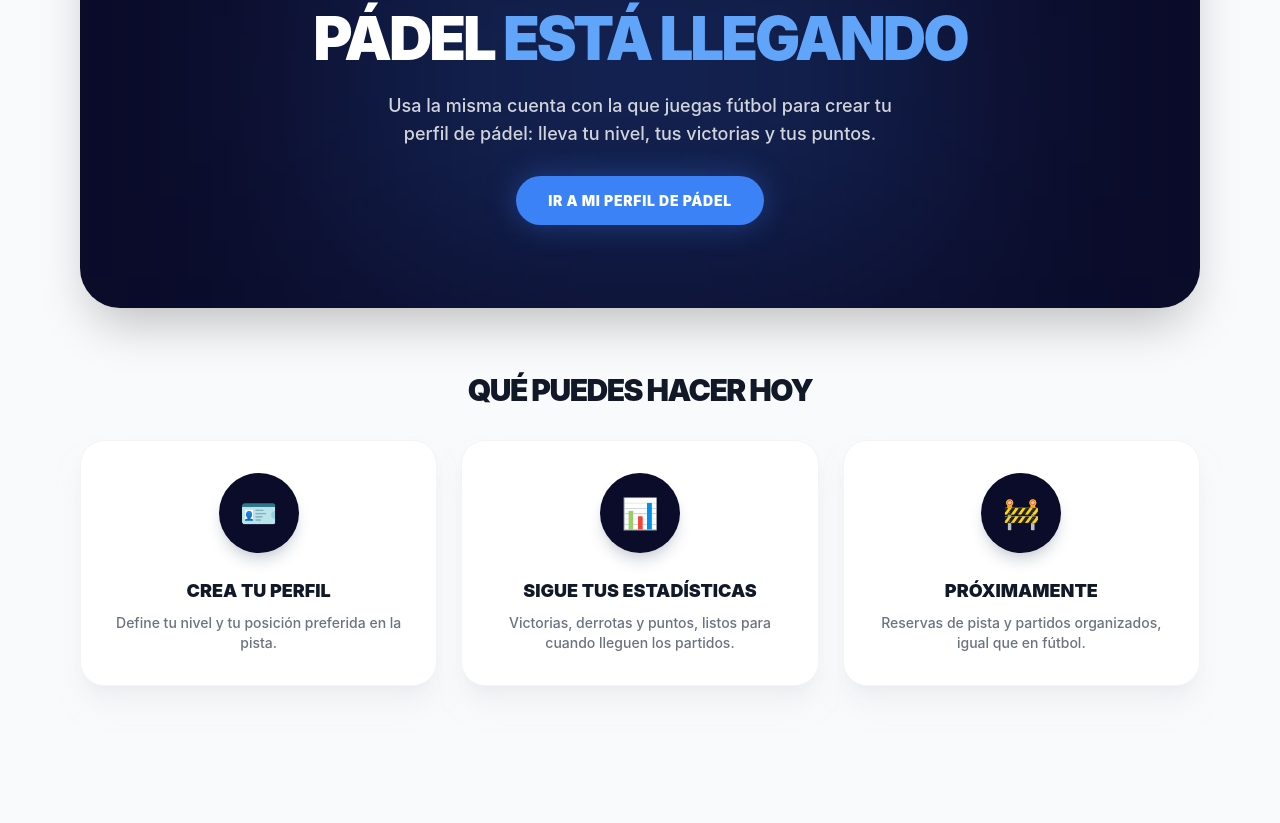
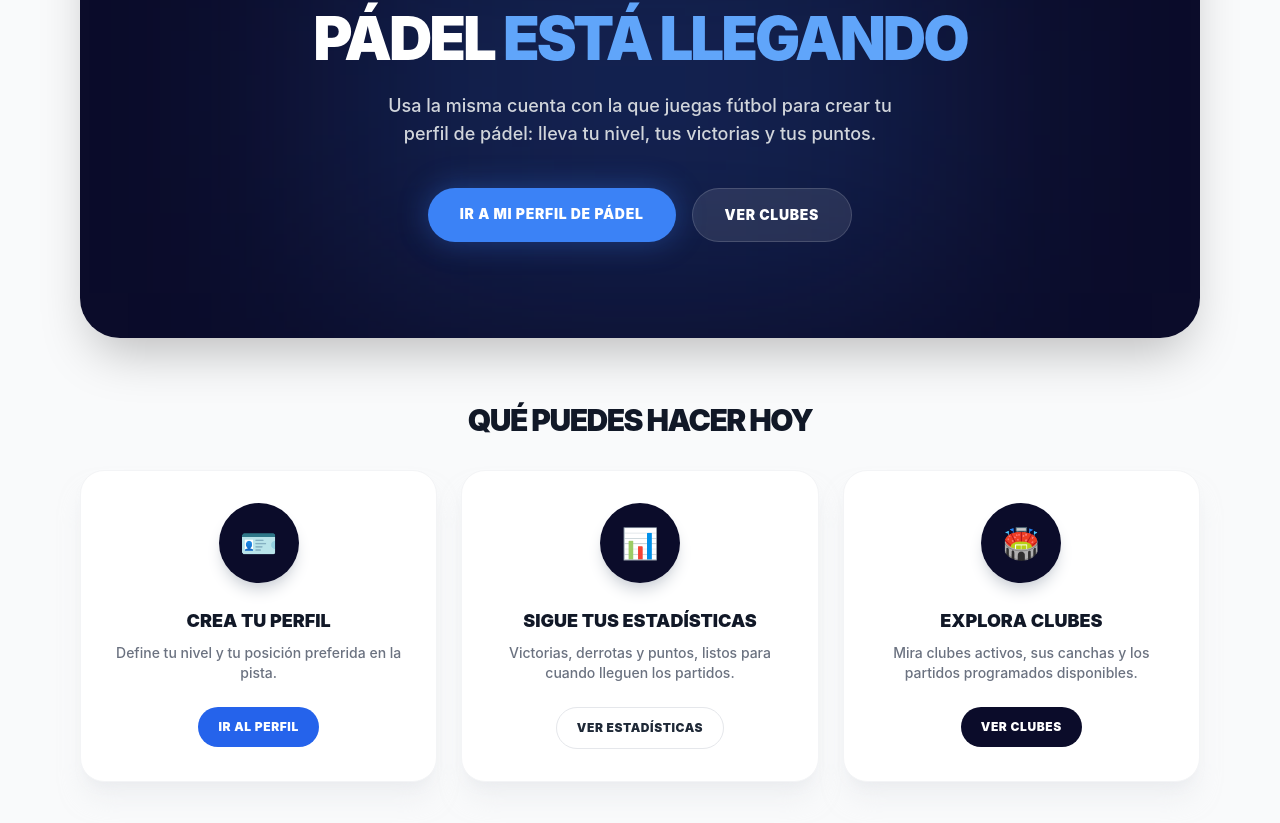
Before and after one commit to pietrovp/SPORTS-HUB, a Next.js app in the folder futbol-app/futbol-app/: page /padel in a window 1280 px wide. Shown: the part 249-1072 px from the top of the page. Before the commit the page ends 1015 px from the top, so only its background shows below. Built offline with nearby package versions, Linux system fonts and the light colour scheme.

Commit message:
Update page.js

```diff
--- a/futbol-app/futbol-app/app/padel/page.js
+++ b/futbol-app/futbol-app/app/padel/page.js
@@ -22,12 +22,19 @@ export default function PadelHome() {
             lleva tu nivel, tus victorias y tus puntos.
           </p>
 
-          <div className="mt-10">
+          <div className="mt-10 flex flex-col sm:flex-row gap-4">
             <Link
               href="/padel/perfil"
               className="px-8 py-4 bg-blue-500 text-white font-black uppercase tracking-wider rounded-full text-sm hover:bg-blue-400 transition-all transform hover:scale-105 shadow-[0_0_30px_rgba(59,130,246,0.35)]"
             >
               Ir a mi perfil de pádel
+            </Link>
+
+            <Link
+              href="/padel/clubes"
+              className="px-8 py-4 bg-white/10 border border-white/15 text-white font-black uppercase tracking-wider rounded-full text-sm hover:bg-white/15 transition-all"
+            >
+              Ver clubes
             </Link>
           </div>
         </div>
@@ -38,35 +45,57 @@ export default function PadelHome() {
         <h2 className="text-2xl md:text-3xl font-black text-gray-900 uppercase tracking-tighter mb-8">
           Qué puedes hacer hoy
         </h2>
+
         <div className="grid grid-cols-1 md:grid-cols-3 gap-6">
-          {[
-            {
-              icon: "🪪",
-              title: "Crea tu perfil",
-              desc: "Define tu nivel y tu posición preferida en la pista.",
-            },
-            {
-              icon: "📊",
-              title: "Sigue tus estadísticas",
-              desc: "Victorias, derrotas y puntos, listos para cuando lleguen los partidos.",
-            },
-            {
-              icon: "🚧",
-              title: "Próximamente",
-              desc: "Reservas de pista y partidos organizados, igual que en fútbol.",
-            },
-          ].map((item, i) => (
-            <div
-              key={i}
-              className="bg-white rounded-3xl p-8 shadow-xl shadow-gray-200/50 border border-gray-100 flex flex-col items-center text-center"
+          <div className="bg-white rounded-3xl p-8 shadow-xl shadow-gray-200/50 border border-gray-100 flex flex-col items-center text-center">
+            <div className="w-20 h-20 rounded-full bg-[#0B0C2A] flex items-center justify-center mb-6 shadow-lg shadow-gray-300 text-3xl">
+              🪪
+            </div>
+            <h3 className="font-black text-lg text-gray-900 uppercase">Crea tu perfil</h3>
+            <p className="text-gray-500 text-sm font-medium mt-2">
+              Define tu nivel y tu posición preferida en la pista.
+            </p>
+            <Link
+              href="/padel/perfil"
+              className="mt-6 inline-flex items-center justify-center rounded-full bg-blue-600 px-5 py-3 text-xs font-black uppercase tracking-wider text-white transition hover:bg-blue-700"
             >
-              <div className="w-20 h-20 rounded-full bg-[#0B0C2A] flex items-center justify-center mb-6 shadow-lg shadow-gray-300 text-3xl">
-                {item.icon}
-              </div>
-              <h3 className="font-black text-lg text-gray-900 uppercase">{item.title}</h3>
-              <p className="text-gray-500 text-sm font-medium mt-2">{item.desc}</p>
+              Ir al perfil
+            </Link>
+          </div>
+
+          <div className="bg-white rounded-3xl p-8 shadow-xl shadow-gray-200/50 border border-gray-100 flex flex-col items-center text-center">
+            <div className="w-20 h-20 rounded-full bg-[#0B0C2A] flex items-center justify-center mb-6 shadow-lg shadow-gray-300 text-3xl">
+              📊
             </div>
-          ))}
+            <h3 className="font-black text-lg text-gray-900 uppercase">
+              Sigue tus estadísticas
+            </h3>
+            <p className="text-gray-500 text-sm font-medium mt-2">
+              Victorias, derrotas y puntos, listos para cuando lleguen los partidos.
+            </p>
+            <Link
+              href="/padel/perfil"
+              className="mt-6 inline-flex items-center justify-center rounded-full border border-gray-200 bg-white px-5 py-3 text-xs font-black uppercase tracking-wider text-gray-800 transition hover:bg-gray-50"
+            >
+              Ver estadísticas
+            </Link>
+          </div>
+
+          <div className="bg-white rounded-3xl p-8 shadow-xl shadow-gray-200/50 border border-gray-100 flex flex-col items-center text-center">
+            <div className="w-20 h-20 rounded-full bg-[#0B0C2A] flex items-center justify-center mb-6 shadow-lg shadow-gray-300 text-3xl">
+              🏟️
+            </div>
+            <h3 className="font-black text-lg text-gray-900 uppercase">Explora clubes</h3>
+            <p className="text-gray-500 text-sm font-medium mt-2">
+              Mira clubes activos, sus canchas y los partidos programados disponibles.
+            </p>
+            <Link
+              href="/padel/clubes"
+              className="mt-6 inline-flex items-center justify-center rounded-full bg-[#0B0C2A] px-5 py-3 text-xs font-black uppercase tracking-wider text-white transition hover:bg-[#16183f]"
+            >
+              Ver clubes
+            </Link>
+          </div>
         </div>
       </div>
     </div>
```
